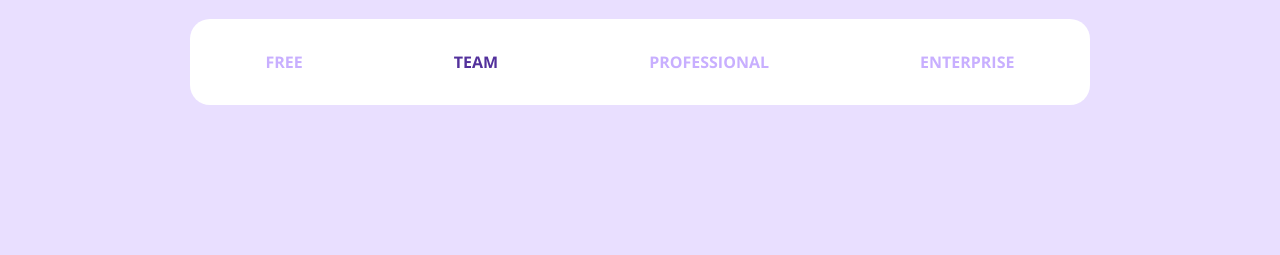
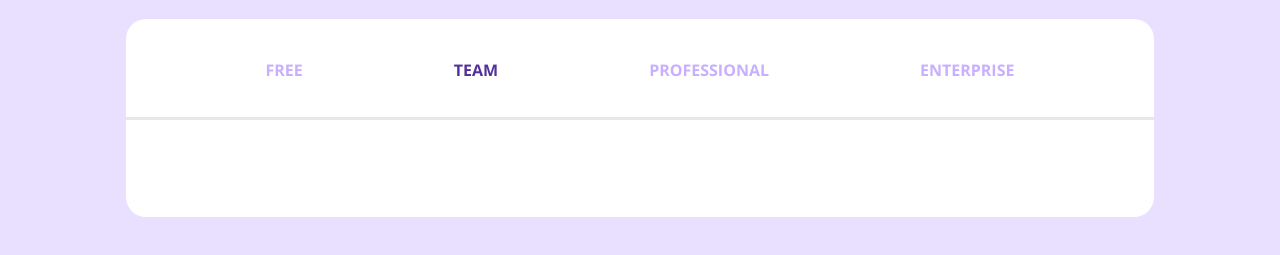
Before and after one commit to y-polishchuk/cost-estimator, a plain HTML site: page index.html in a window 1280 px wide. Shown: the part 107-362 px from the top of the page. Drawn offline with nearby package versions, Linux system fonts and the light colour scheme.

Commit message:
add tabs underline

```diff
--- a/index.html
+++ b/index.html
@@ -18,6 +18,7 @@
             <p>Professional</p>
             <p>Enterprise</p>
         </div>
+        <div class="line"></div>
     </div>
 </body>
 </html>
--- a/style.css
+++ b/style.css
@@ -22,6 +22,8 @@ h1 {
   justify-content: center;
   align-items: center;
   border-radius: 20px;
+  padding: 0 64px 64px 64px;
+  position: relative;
 }
 
 .tabs {
@@ -31,10 +33,12 @@ h1 {
   text-transform: uppercase;
   font-weight: bold;
   color: rgb(200, 175, 255);
+  margin: 0 0 32px 0;
+  padding: 16px;
 }
 
 .tabs p {
-  padding: 16px;
+  padding: 8px;
 }
 
 .tabs p:hover {
@@ -45,3 +49,11 @@ h1 {
 .tabs p.active {
   color: rgb(83, 49, 156);
 }
+
+.line {
+  height: 3px;
+  width: 100%;
+  position: absolute;
+  top: 98px;
+  background-color: rgb(231, 231, 231);
+}
```
